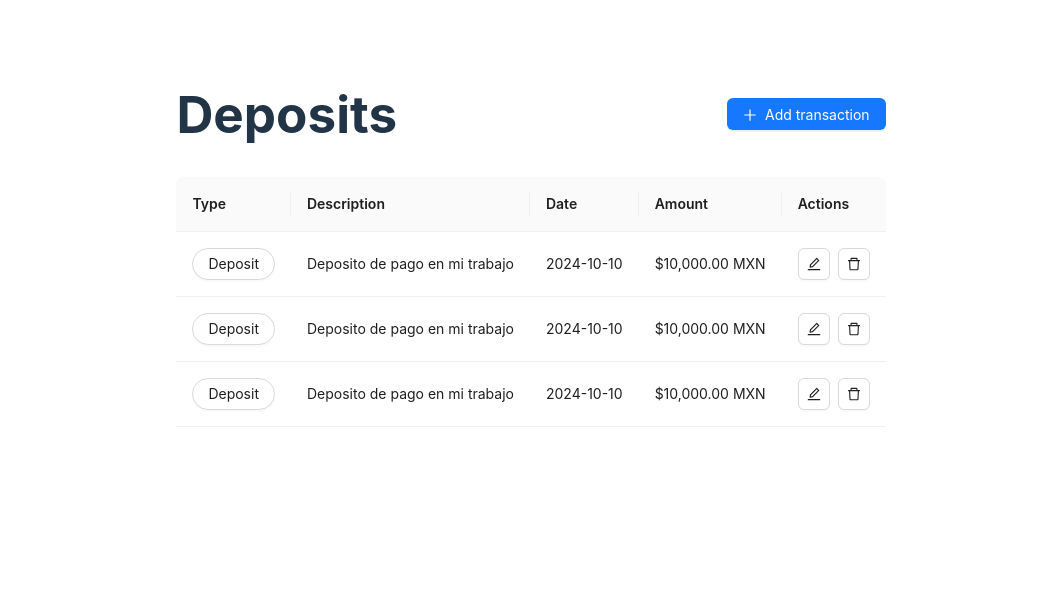
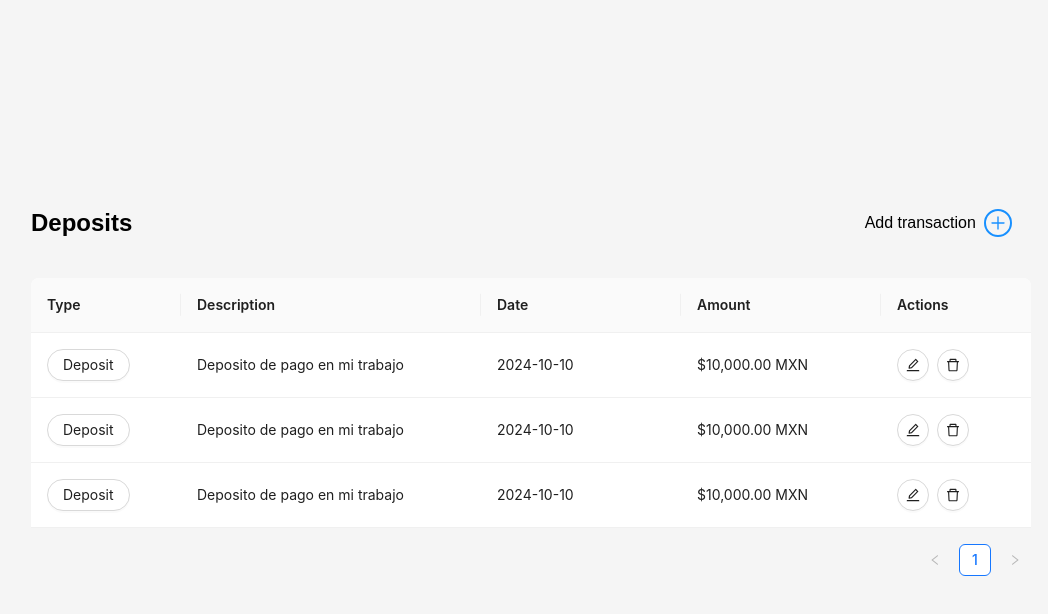
Before and after one commit to Ricolin2653M/Sistema-Gestor-de-Gastos, a React (Vite) app: page /deposits in a window 1280 px wide. Shown: the top 614 px of the page, without its empty margins (109-1157 px from the left). Built offline with nearby package versions, Linux system fonts and the light colour scheme.

Commit message:
feat(front): Componer diseño de tabla depositos

```diff
--- /dev/null
+++ b/src/pages/deposits/depositos.css
@@ -0,0 +1,102 @@
+body {
+    background-color: #f5f5f5;
+    margin: 0;
+    font-family: Arial, sans-serif;
+}
+
+.deposits-container {
+    padding: 20px;
+    max-width: 100%;
+    margin: 20px auto;
+    background-color: white;
+    box-shadow: 0 4px 8px rgba(0, 0, 0, 0.1);
+    border-radius: 8px;
+}
+
+.deposits-titulo {
+    font-size: 24px;
+    font-weight: bold;
+    margin: 0;
+    color: black;
+}
+
+.add-transaction-btn {
+    display: flex;
+    align-items: center;
+    font-size: 16px;
+    color: #1890ff;
+    background-color: transparent;
+    border: none;
+    cursor: pointer;
+}
+
+.add-transaction-btn .icon {
+    display: inline-flex;
+    align-items: center;
+    justify-content: center;
+    width: 24px;
+    height: 24px;
+    border: 2px solid #1890ff;
+    border-radius: 50%;
+    margin-left: 8px;
+    color: #1890ff;
+}
+
+.add-transaction-btn:hover .icon {
+    color: #40a9ff;
+    border-color: #40a9ff;
+}
+
+.add-transaction-btn:hover {
+    color: #40a9ff;
+}
+
+.table-container {
+    overflow-x: auto;
+    padding-bottom: 20px;
+}
+
+.ant-table {
+    border-radius: 8px;
+}
+
+.ant-table-thead > tr > th {
+    background-color: #fafafa;
+    font-weight: bold;
+}
+
+.ant-table-tbody > tr > td {
+    padding: 16px;
+}
+
+.ant-table-tbody > tr:hover > td {
+    background-color: #e6f7ff;
+}
+
+.action-button-edit {
+    background-color: yellow;
+    color: white;
+    border-color: yellow;
+}
+
+.action-button-edit:hover {
+    background-color: #ffc107;
+    border-color: #ffc107;
+    color: white;
+}
+
+.action-button-delete {
+    background-color: red;
+    color: white;
+    border-color: red;
+}
+
+.action-button-delete:hover {
+    background-color: #ff4d4f;
+    border-color: #ff4d4f;
+    color: white;
+}
+
+.add-transaction-name{
+    color: black;
+}
--- a/src/pages/deposits/index.jsx
+++ b/src/pages/deposits/index.jsx
@@ -1,6 +1,7 @@
 import React from 'react';
 import { Button, Table } from 'antd';
 import { EditOutlined, DeleteOutlined, PlusOutlined } from '@ant-design/icons';
+import "../deposits/depositos.css";
 
 const Deposits = () => {
   const data = [
@@ -25,7 +26,7 @@ const Deposits = () => {
       date: '2024-10-10',
       amount: '$10,000.00 MXN',
     },
-    // Puedes agregar más datos si quieres extender la tabla
+    // Puedes agregar más datos para probar el scroll
   ];
 
   const columns = [
@@ -34,56 +35,59 @@ const Deposits = () => {
       dataIndex: 'type',
       key: 'type',
       render: () => <Button shape="round">Deposit</Button>,
+      width: 150,
     },
     {
       title: 'Description',
       dataIndex: 'description',
       key: 'description',
+      width: 300,
     },
     {
       title: 'Date',
       dataIndex: 'date',
       key: 'date',
+      width: 200,
     },
     {
       title: 'Amount',
       dataIndex: 'amount',
       key: 'amount',
+      width: 200,
     },
     {
       title: 'Actions',
       key: 'actions',
       render: () => (
         <>
-          <Button icon={<EditOutlined />} style={{ marginRight: 8 }} />
-          <Button icon={<DeleteOutlined />} />
+          <Button icon={<EditOutlined />} style={{ marginRight: 8 }} shape="circle" className="hover-edit"/>
+          <Button icon={<DeleteOutlined />} shape="circle"  className="hover-delete" // Añadir clase hover-delete
+          />
         </>
       ),
+      width: 150,
     },
   ];
 
   return (
-    <div
-      style={{
-        padding: 20,
-        height: '380vh', // Ajusta la altura del contenedor para que la tabla ocupe más espacio
-        display: 'flex',
-        flexDirection: 'column',
-      }}
-    >
-      <div style={{ display: 'flex', justifyContent: 'space-between', alignItems: 'center', width: '100' }}>
-        <h1>Deposits</h1>
-        <Button icon={<PlusOutlined />} type="primary">
-          Add transaction
-        </Button>
+    <div >
+      <div style={{ display: 'flex', justifyContent: 'space-between', alignItems: 'center' }}>
+        <h1 className="deposits-titulo">Deposits</h1>
+        <button className="add-transaction-btn">
+        <p className="add-transaction-name">Add transaction</p>
+        <span className="icon">
+            <PlusOutlined /> {/* Cambia este ícono según el de tu preferencia */}
+        </span>
+</button>
+
       </div>
 
-      <div style={{ flexGrow: 1, overflowY: 'auto' }}>
+      <div className="table-container">
         <Table
           columns={columns}
           dataSource={data}
-          pagination={false}
-          style={{ height: '100%' }} // Hace que la tabla se ajuste al tamaño del contenedor
+          pagination={{ pageSize: 5 }}
+          style={{ marginTop: 20 }}
         />
       </div>
     </div>
```
